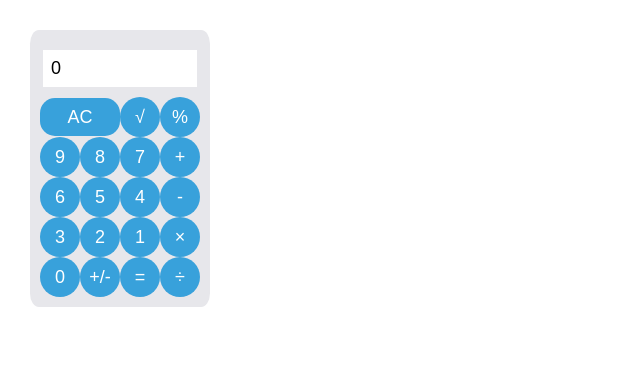
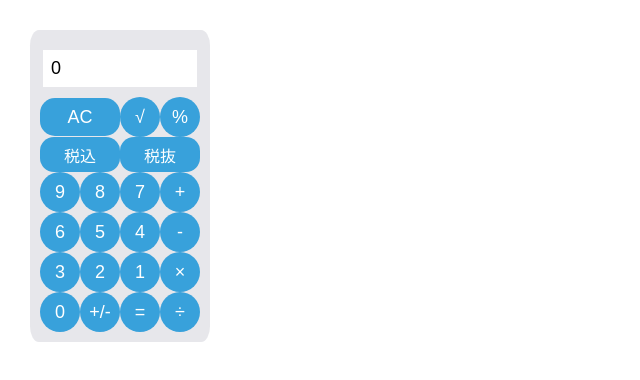
Before and after one commit to krkyk/sandboxcode-test, a React (Create React App) app: page / in a window 1280 px wide. Shown: the top 380 px of the page, without its empty margins (0-640 px from the left). Built offline with nearby package versions, Linux system fonts and the light colour scheme.

Commit message:
税込み、税抜き計算機能追加

```diff
--- a/src/App.jsx
+++ b/src/App.jsx
@@ -12,6 +12,8 @@ export default function App() {
   const [isClickEqual, setIsClickEqual] = useState(false);
   const [isClickPercent, setIsClickPercent] = useState(false);
   const [isClickRoot, setIsClickRoot] = useState(false);
+  const [isClickTax, setIsClickTax] = useState(false);
+  const TAX_RATE = 1.1;
 
   const clickNumber = (num) => {
     if (operator === null) {
@@ -61,6 +63,7 @@ export default function App() {
     setIsClickEqual(false);
     setIsClickPercent(false);
     setIsClickRoot(false);
+    setIsClickTax(false);
   };
 
   const clickToggleSign = () => {
@@ -97,6 +100,28 @@ export default function App() {
     );
   };
 
+  const clickInTax = () => {
+    if (operator === null) {
+      setAnswer(leftValue * TAX_RATE);
+      setIsClickTax(true);
+    } else if (answer !== 0) {
+      setAnswer(answer * TAX_RATE);
+      setIsClickEqual(false);
+      setIsClickTax(true);
+    }
+  };
+
+  const clickWithoutTax = () => {
+    if (operator === null) {
+      setAnswer(leftValue / TAX_RATE);
+      setIsClickTax(true);
+    } else if (answer !== 0) {
+      setAnswer(answer / TAX_RATE);
+      setIsClickEqual(false);
+      setIsClickTax(true);
+    }
+  };
+
   return (
     <div className="container">
       <DisplayAnswer
@@ -107,6 +132,7 @@ export default function App() {
         isClickEqual={isClickEqual}
         isClickPercent={isClickPercent}
         isClickRoot={isClickRoot}
+        isClickTax={isClickTax}
         answer={answer}
       />
       <Button
@@ -117,6 +143,8 @@ export default function App() {
         clickToggleSign={clickToggleSign}
         clickPercent={clickPercent}
         clickRoot={clickRoot}
+        clickInTax={clickInTax}
+        clickWithoutTax={clickWithoutTax}
       />
     </div>
   );
--- a/src/components/Button/Button.css
+++ b/src/components/Button/Button.css
@@ -19,3 +19,10 @@ button:hover {
   height: 38px;
   border-radius: 15px;
 }
+
+.tax-btn {
+  width: 50%;
+  height: 35px;
+  border-radius: 14px;
+  font-size: 16px;
+}
--- a/src/components/Button/Button.jsx
+++ b/src/components/Button/Button.jsx
@@ -8,7 +8,9 @@ export const Button = ({
   clickClear,
   clickToggleSign,
   clickPercent,
-  clickRoot
+  clickRoot,
+  clickInTax,
+  clickWithoutTax
 }) => {
   return (
     <>
@@ -17,6 +19,12 @@ export const Button = ({
       </button>
       <button onClick={() => clickRoot()}>√</button>
       <button onClick={() => clickPercent()}>%</button>
+      <button className="tax-btn" onClick={() => clickInTax()}>
+        税込
+      </button>
+      <button className="tax-btn" onClick={() => clickWithoutTax()}>
+        税抜
+      </button>
       <div>
         {[9, 8, 7].map((num, index) => {
           return (
--- a/src/components/DisplayAnswer/DisplayAnswer.jsx
+++ b/src/components/DisplayAnswer/DisplayAnswer.jsx
@@ -9,6 +9,7 @@ export const DisplayAnswer = ({
   isClickEqual,
   isClickPercent,
   isClickRoot,
+  isClickTax,
   answer
 }) => {
   return (
@@ -19,6 +20,7 @@ export const DisplayAnswer = ({
       {isClickRoot && "√"}
       {isClickEqual && "="}
       {isClickPercent && "%"}
+      {isClickTax && "=>"}
       {answer === 0 || answer}
     </div>
   );
```
